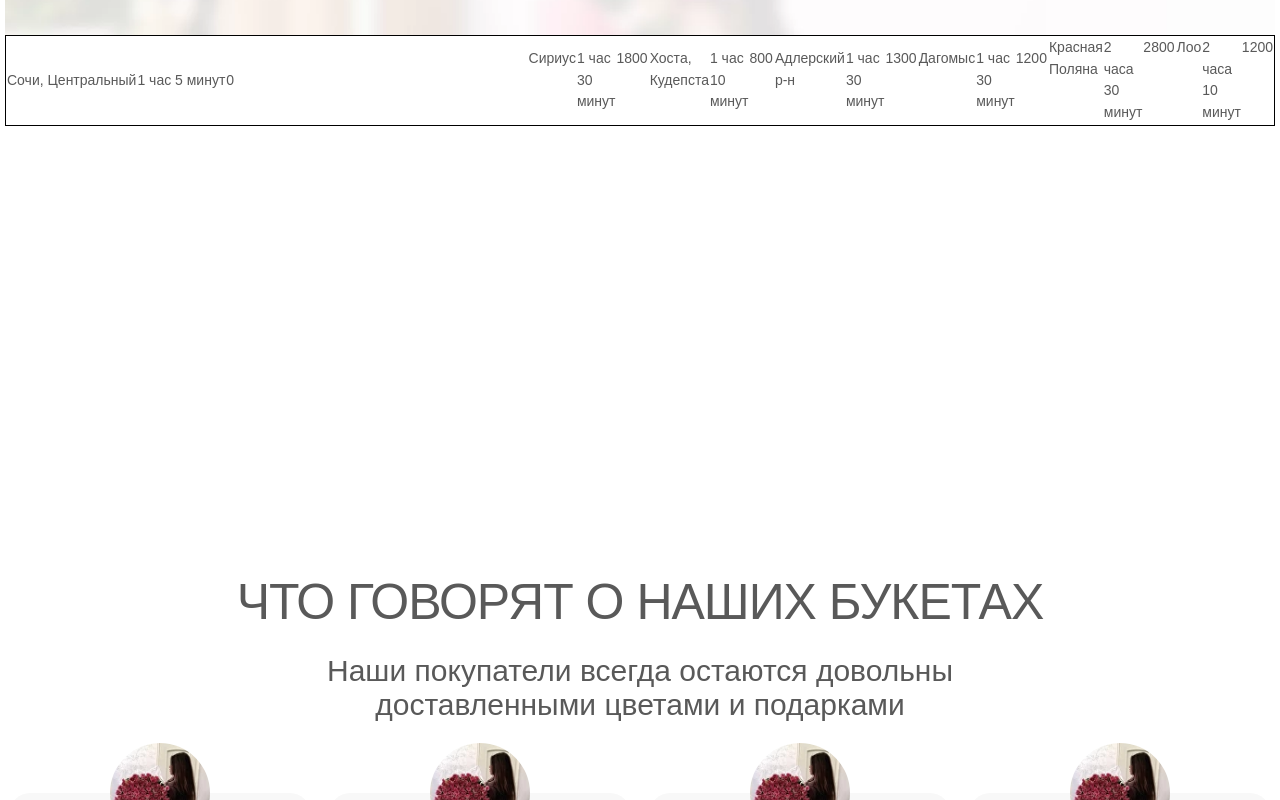
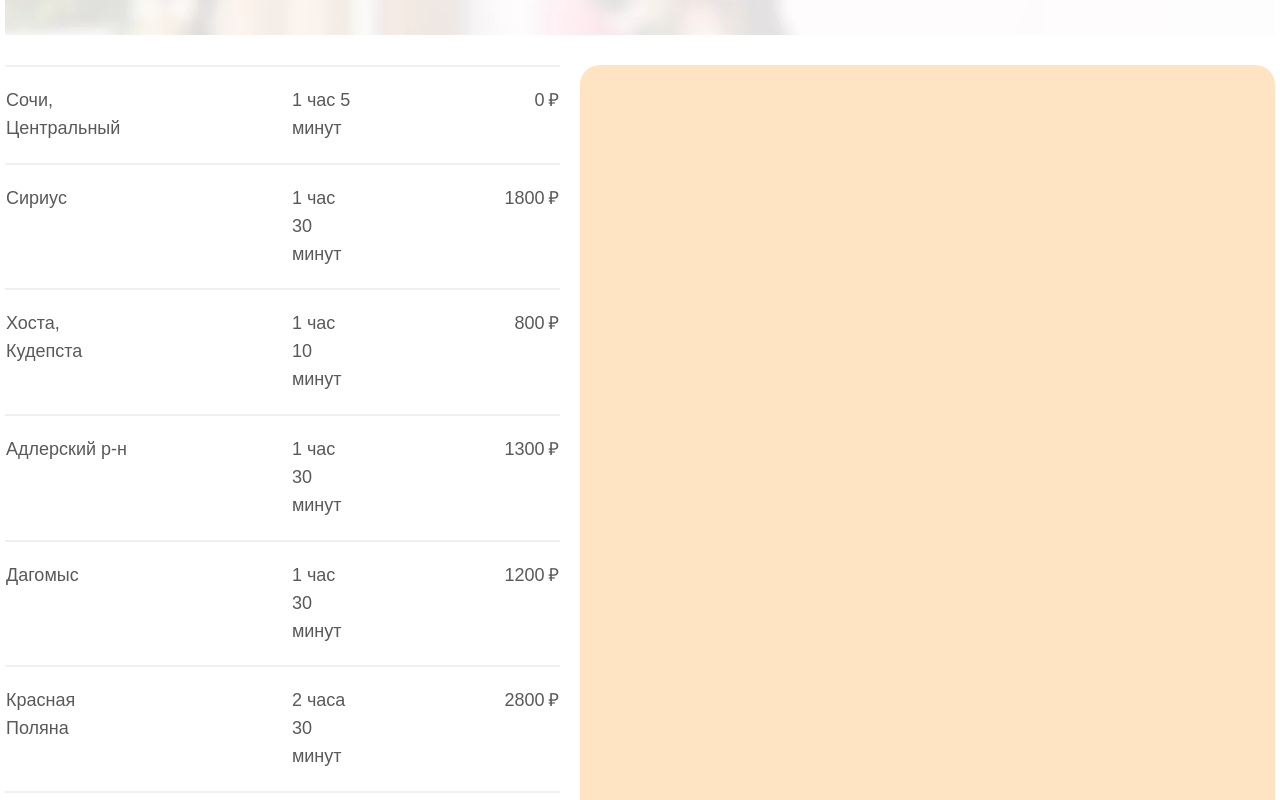
Before and after one commit to IshkhanB/nux-my-project, a Nuxt app: page /hits in a window 1280 px wide. Shown: the part 2320-3120 px from the top of the page. Built offline with nearby package versions, Linux system fonts and the light colour scheme.

Commit message:
map,delivery

```diff
--- a/components/AfterHeadr.vue
+++ b/components/AfterHeadr.vue
@@ -61,9 +61,9 @@ position: absolute;
 top: -90px;
 right: 0px;
 }
-.baner_div{
+/* .baner_div{
 
-}
+} */
 
 
 @media screen and (max-width: 1024px) {
--- a/components/DeliveryCard.vue
+++ /dev/null
@@ -1,83 +0,0 @@
-<template>
-<div>
-  <div>
-  <table class="delivery_table">
-    <tbody class="delivery_tbody">
-      <tr class="delivery_tr">
-        <td>Сочи, Центральный</td>
-        <td>1 час 5 минут</td>
-        <td>0</td>
-      </tr>
-      <tr class="delivery_tr">
-        <td>Сириус</td>
-        <td>1 час 30 минут</td>
-        <td>1800</td>
-      </tr>
-      <tr class="delivery_tr">
-        <td>Хоста, Кудепста</td>
-        <td>1 час 10 минут</td>
-        <td>800</td>
-      </tr>
-      <tr class="delivery_tr">
-        <td>Адлерский р-н</td>
-        <td>1 час 30 минут</td>
-        <td>1300</td>
-      </tr>
-      <tr class="delivery_tr">
-        <td>Дагомыс</td>
-        <td>1 час 30 минут</td>
-        <td>1200</td>
-      </tr>
-      <tr class="delivery_tr">
-        <td>Красная Поляна</td>
-        <td>2 часа 30 минут</td>
-        <td>2800</td>
-      </tr>
-      <tr class="delivery_tr">
-        <td>Лоо</td>
-        <td>2 часа 10 минут</td>
-        <td>1200 </td>
-      </tr>
-    </tbody>
-  </table>
-  </div>
-  <div id="map"></div>
-</div>
-</template>
-
-<style>
-.delivery_table{
-  border: 1px solid black;
-  border-collapse: collapse;
-  font-size: 16px;
-}
-.delivery_tbody{
-  display: table-row-group;
-  vertical-align: middle;
-  unicode-bidi: isolate;
-  border-color: inherit;
-}
-.delivery_tr{
-  display: table-cell;
-  vertical-align: middle;
-  unicode-bidi: isolate;
-  border-color: inherit;
-  width: 100%;
-}
-.delivery_tr>td{
-  font-size: 2em;
-  border: 1px solid transparent;
-  color: #595959;
-  font-size: 14px;
-  font-family: Arial, sans-serif;
-  line-height: 1.55;
-  font-weight: 500;
-  /* background-position: center center;
-  border-color: transparent;
-  border-style: solid; */
-}
-  #map {
-	width: 621px;
-	height: 420px;
-}
-</style>
--- /dev/null
+++ b/components/DeliveryMap.vue
@@ -0,0 +1,127 @@
+<template>
+<div class="deliveri_all">
+  <div>
+  <table class="delivery_table">
+    <colgroup>
+      <col >
+      <col class="delivery_td2">
+      <col class="delivery_td3">
+    </colgroup>
+    <tbody class="delivery_tbody">
+      <tr>
+        <td>Сочи, Центральный</td>
+        <td>1 час 5 минут</td>
+        <td>0</td>
+      </tr>
+      <tr>
+        <td>Сириус</td>
+        <td>1 час 30 минут</td>
+        <td>1800</td>
+      </tr>
+      <tr>
+        <td>Хоста, Кудепста</td>
+        <td>1 час 10 минут</td>
+        <td>800</td>
+      </tr>
+      <tr>
+        <td>Адлерский р-н</td>
+        <td>1 час 30 минут</td>
+        <td>1300</td>
+      </tr>
+      <tr>
+        <td>Дагомыс</td>
+        <td>1 час 30 минут</td>
+        <td>1200</td>
+      </tr>
+      <tr>
+        <td>Красная Поляна</td>
+        <td>2 часа 30 минут</td>
+        <td>2800</td>
+      </tr>
+      <tr>
+        <td>Лоо</td>
+        <td>2 часа 10 минут</td>
+        <td>1200</td>
+      </tr>
+    </tbody>
+  </table>
+  </div>
+  <div id="map">
+    <iframe src="https://yandex.ru/map-widget/v1/?um=constructor%3A5d2fb6130243f2daf07ecf5cc48c21b9775871ad598efb69e0aea6a65b8b1143&amp;source=constructor" width="100%" height="492" frameborder="0"></iframe>
+  </div>
+</div>
+</template>
+
+
+<style scoped>
+.deliveri_all{
+  padding-top: 30px;
+  display: grid;
+  grid-template-columns: 1fr 1fr;
+  gap: 20px;
+}
+td{
+  padding-top: 20px;
+  padding-bottom: 20px;
+  line-height: 22px;
+  border: 1px solid transparent;
+  color: #595959;
+  font-size: 18px;
+  font-family: Arial, sans-serif;
+  line-height: 1.55;
+  font-weight: 500;
+}
+td:nth-child(2) {
+  padding-right: 145px;
+  padding-left: 160px;
+}
+td:nth-child(3) {
+text-align: right;
+  /* background-color:darkred; */
+}
+td:nth-child(3)::after {
+  content: "₽";
+  margin-left: 4px;
+  /* position: relative; */
+  /* margin: 0 auto; */
+}
+tr {
+  border-top: 2px solid #f0f0f0;
+}
+tr:nth-last-child(1){
+border-bottom: 2px solid #f0f0f0;
+}
+
+/* .delivery_td3{
+}
+.delivery_td3::after {
+  } */
+
+
+  /*
+  .delivery_tbody{
+  background-color:darkred ;
+  vertical-align: middle;
+    unicode-bidi: isolate;
+    border-color: inherit;
+  }
+  .delivery_table{
+    border: 1px solid black;
+    border-collapse: collapse;
+    font-size: 16px;
+}
+.delivery_tr>td{
+  font-size: 2em;
+  border: 1px solid transparent;
+  color: #595959;
+  font-size: 14px;
+  font-family: Arial, sans-serif;
+  line-height: 1.55;
+  font-weight: 500;
+} */
+  #map {
+    border-radius: 20px;
+	width: 695px;
+  background-color: bisque;
+}
+</style>
--- a/components/FeedbackCard.vue
+++ b/components/FeedbackCard.vue
@@ -53,6 +53,7 @@ defineProps(['review'])
   color: #595959;
   overflow: hidden;
   display: -webkit-box;
+  line-clamp: 2;
   -webkit-line-clamp: 2;
   -webkit-box-orient: vertical;
 }
@@ -63,6 +64,7 @@ defineProps(['review'])
   color: #595959;
   overflow: hidden;
   display: -webkit-box;
+  line-clamp: 3;
   -webkit-line-clamp: 3;
   -webkit-box-orient: vertical;
 }
--- a/pages/flowers/index.vue
+++ b/pages/flowers/index.vue
@@ -4,7 +4,7 @@
    <FilterMenu/>
    <ProductsComp :products="productsStore.arr"/>
    <AboutUs/>
-   <DeliveryCard/>
+   <DeliveryMap/>
    <!-- <NewFile/> -->
    <CustomerReviews :reviews="reviewsStore.arr"/>
  </SubstrateComponent>
--- a/pages/gifts/index.vue
+++ b/pages/gifts/index.vue
@@ -4,7 +4,7 @@
    <FilterMenu/>
    <ProductsComp :products="productsStore.arr"/>
    <AboutUs/>
-   <DeliveryCard/>
+   <DeliveryMap/>
    <NewFile/>
    <CustomerReviews :reviews="reviewsStore.arr"/>
  </SubstrateComponent>
--- a/pages/hits/index.vue
+++ b/pages/hits/index.vue
@@ -4,7 +4,7 @@
    <FilterMenu/>
    <ProductsComp :products="productsStore.arr"/>
    <AboutUs/>
-   <DeliveryCard/>
+   <DeliveryMap/>
    <!-- <AboutBouquets/> -->
    <!-- <NewFile/> -->
    <CustomerReviews :reviews="reviewsStore.arr"/>
--- a/pages/index.vue
+++ b/pages/index.vue
@@ -4,7 +4,7 @@
   <FilterMenu/>
   <ProductsComp :products="productsStore.arr"/>
   <AboutUs/>
-  <DeliveryCard/>
+  <DeliveryMap/>
   <!--<NewFile></NewFile> -->
   <CustomerReviews :reviews="reviewsStore.arr"/>
 </SubstrateComponent>
--- a/pages/stocks/index.vue
+++ b/pages/stocks/index.vue
@@ -4,7 +4,7 @@
    <FilterMenu/>
    <ProductsComp :products="productsStore.arr"/>
    <AboutUs/>
-   <DeliveryCard/>
+   <DeliveryMap/>
    <!-- <NewFile/> -->
    <CustomerReviews :reviews="reviewsStore.arr"/>
  </SubstrateComponent>
--- /dev/null
+++ b/stores/delivery.ts
@@ -0,0 +1,18 @@
+import { defineStore } from 'pinia'
+import { ref } from 'vue'
+
+export const useDelivery = defineStore('delivery', () => {
+  const arrFull=ref([
+    {id:1, name:'Сочи, Центральный', date:'2024-03-01',time:'1 час 5 минут',price:'1200',},
+    {id:2, name:'Сириус',  date:'2024-03-10',},
+    {id:3, name:'Хоста, Кудепста', date:'2024-03-22',},
+    {id:4, name:'Адлерский р-н', date:'2024-04-17',},
+    {id:5, name:'Дагомыс', date:'2024-04-24',},
+    {id:6, name:'Красная Поляна', date:'2024-04-29',},
+    {id:7, name:'Лоо', date:'2024-05-05',},
+  ])
+
+  const arr = ref([...arrFull.value].sort((a,b)=> new Date(b.date).valueOf()-new Date(a.date).valueOf()))
+  arr.value.length = 8
+  return { arr, arrFull }
+})
```
